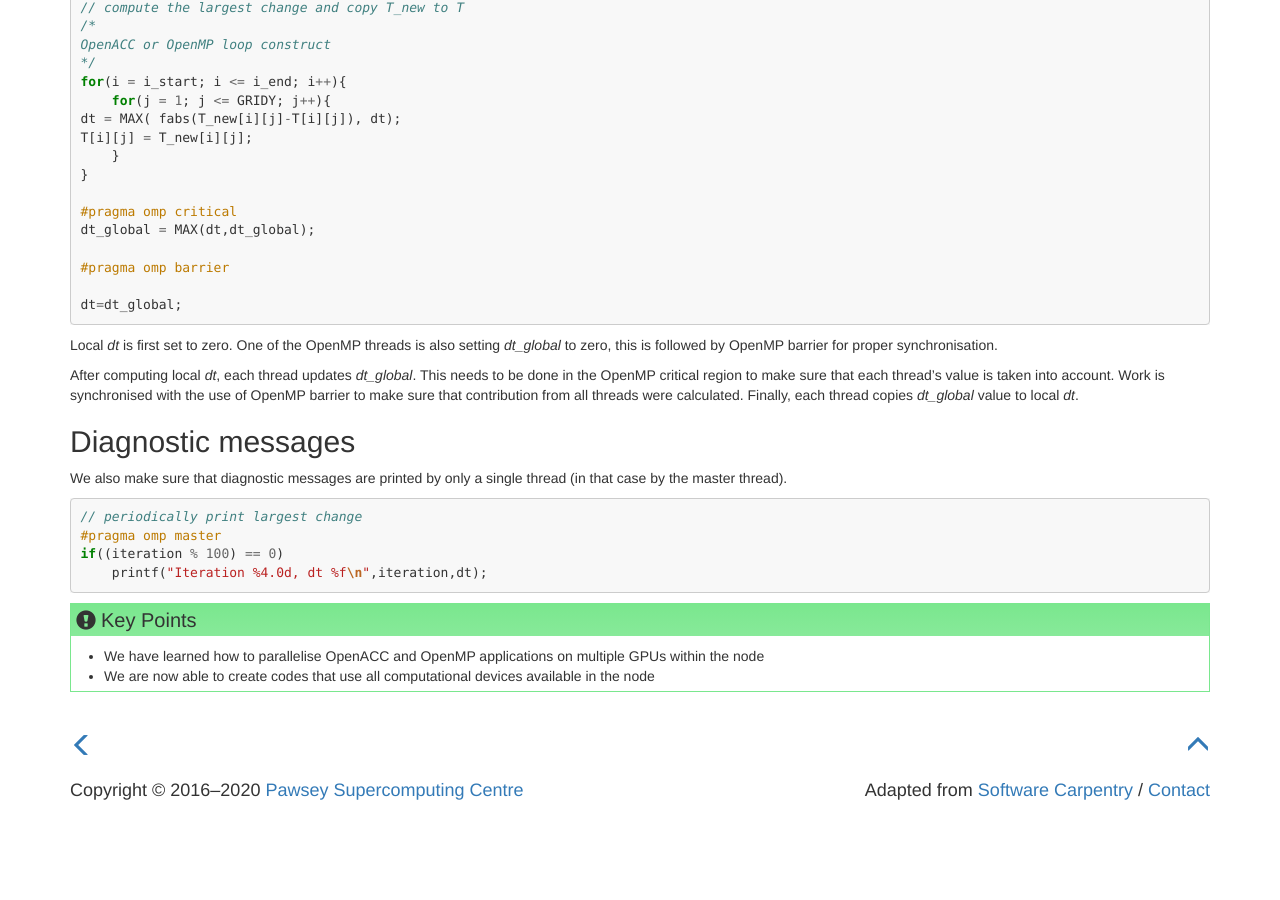
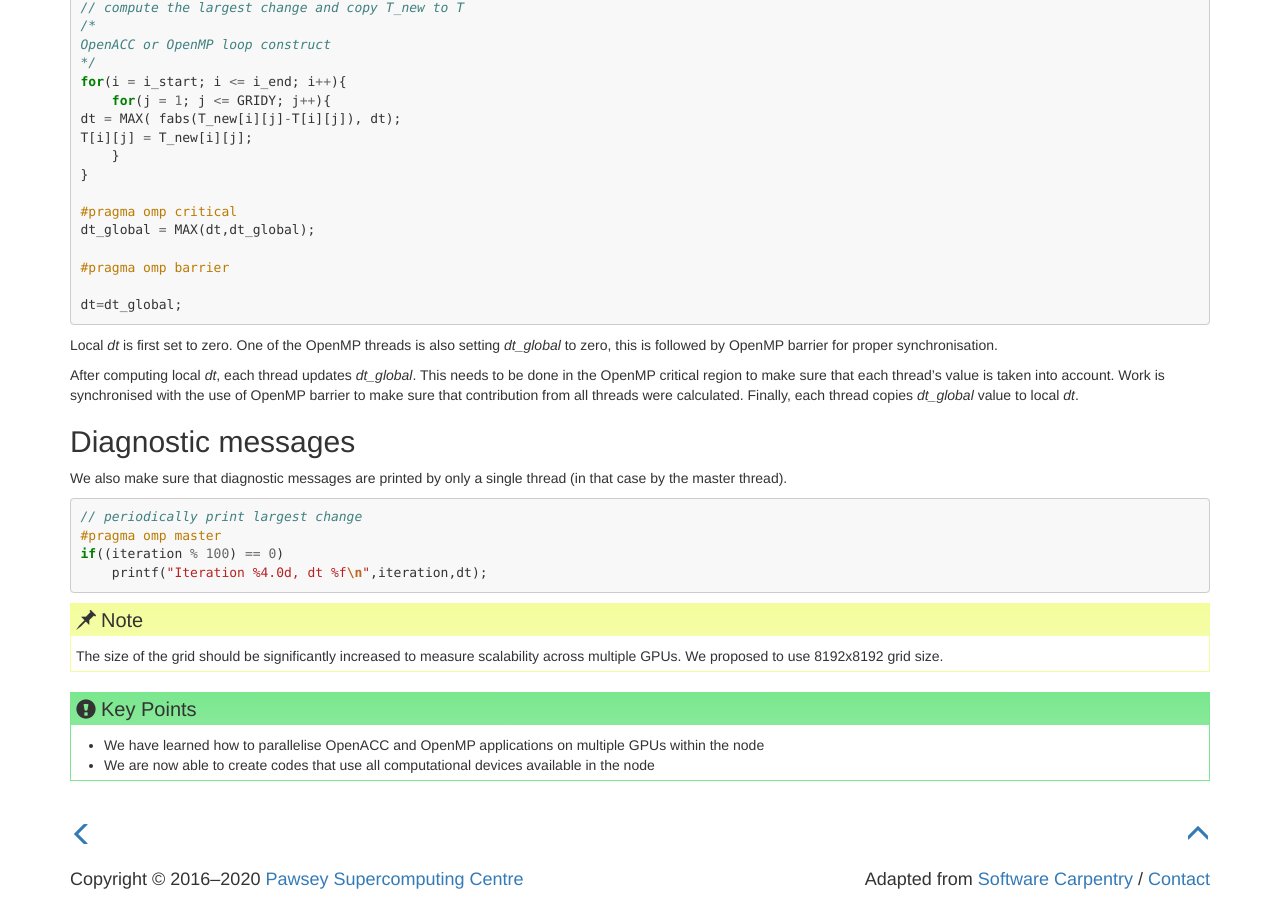
Before and after one commit to PawseySC/sc20-gpu-offloading, a Jekyll site: the page built from _episodes/07-multi-gpu.md, in a window 1280 px wide and 900 px high, scrolled down 3727 px. Built offline with Jekyll 4.4.1, drawn with Linux system fonts in a browser that asks for light colours; before the commit the page ends 4538 px from its top, so only the background shows below that.

Commit message:
changing size of grid

````diff
--- a/_episodes/07-multi-gpu.md
+++ b/_episodes/07-multi-gpu.md
@@ -220,3 +220,7 @@ We also make sure that diagnostic messages are printed by only a single thread (
 if((iteration % 100) == 0)
     printf("Iteration %4.0d, dt %f\n",iteration,dt);
 ```
+
+> ## Note
+> The size of the grid should be significantly increased to measure scalability across multiple GPUs. We proposed to use 8192x8192 grid size.
+{: .callout}
````
Also changed, not shown: 13 other files.
